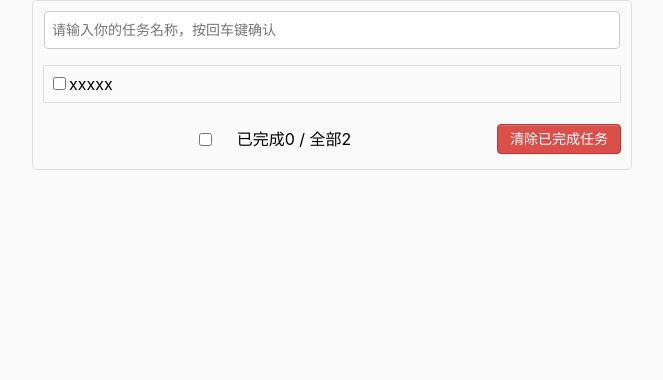
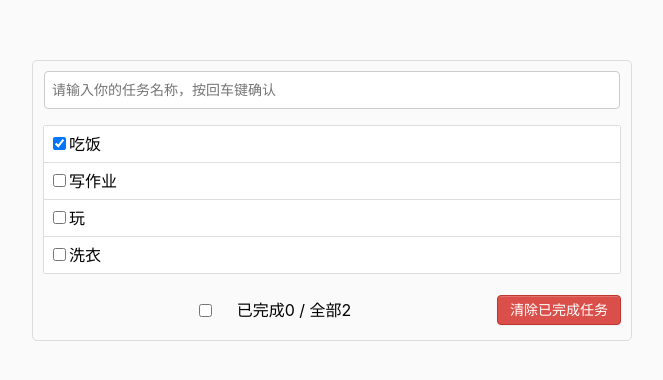
Before and after one commit to Leeaoyin/hello-react, a React (Create React App) app: page / in a window 1280 px wide. Shown: the top 380 px of the page, without its empty margins (308-971 px from the left). Built offline with nearby package versions, Linux system fonts and the light colour scheme.

Commit message:
feat: todoList

```diff
--- a/package.json
+++ b/package.json
@@ -7,6 +7,7 @@
     "@testing-library/react": "^13.4.0",
     "@testing-library/user-event": "^13.5.0",
     "antd": "^5.1.6",
+    "nanoid": "^4.0.0",
     "react": "^18.2.0",
     "react-dom": "^18.2.0",
     "react-scripts": "5.0.1",
--- a/src/App.css
+++ b/src/App.css
@@ -1,6 +1,7 @@
 .App {
   text-align: center;
 }
+
 body {
   background: rgb(250, 250, 250);
 }
@@ -37,6 +38,11 @@ body {
   width: 600px;
   margin: 0 auto;
 }
+
+.todo-wrap {
+  margin-top: 60px;
+}
+
 .todo-container .todo-wrap {
   padding: 10px;
   border: 1px solid #ddd;
@@ -75,6 +81,7 @@ body {
   padding-left: 5px;
   margin-top: 10px;
 }
+
 /*item*/
 li {
   list-style: none;
--- a/src/App.js
+++ b/src/App.js
@@ -3,19 +3,38 @@ import './App.css';
 import Header from './components/Header';
 import List from './components/List';
 import Footer from './components/Footer'
+import React, { Component } from 'react'
 
-function App() {
-  return (
-    <div className="App">
-      <div className="todo-container">
-        <div className="todo-wrap">
-          <Header/>
-          <List/>
-          <Footer/>
+class App extends Component {
+
+  state = {
+    todos: [
+      { id: '001', name: '吃饭', done: true },
+      { id: '002', name: '写作业', done: false },
+      { id: '003', name: '玩', done: false },
+      { id: '004', name: '洗衣', done: false },
+    ]
+  }
+  //用于添加一个todo
+  addTodo = (todoObj) => {
+    const {todos} = this.state;
+    const newTodos = [todoObj,...todos];
+    this.setState({todos:newTodos});
+  }
+
+  render() {
+    return (
+      <div className="App">
+        <div className="todo-container">
+          <div className="todo-wrap">
+            <Header addTodo={this.addTodo} />
+            <List todos={this.state.todos} />
+            <Footer />
+          </div>
         </div>
       </div>
-    </div>
-  );
+    )
+  }
 }
 
 export default App;
--- a/src/components/Header/index.jsx
+++ b/src/components/Header/index.jsx
@@ -1,11 +1,26 @@
 import React, { Component } from 'react'
+import { nanoid } from 'nanoid'
+import { message } from 'antd';
 
 export default class Header extends Component {
+    handleKeyUp = (event) => {
+        const value = event.target.value;
+        if (event.keyCode !== 13) return
+        if (event.target.value.trim() === '') {
+            message.warning('请输入');
+            return;
+        } else {
+            message.success('添加完成');
+        }
+        const todoObj = { id: nanoid(), name: value, done: false }
+        this.props.addTodo(todoObj);
+        event.target.value = '';
+    }
     render() {
         return (
             <div>
                 <div className="todo-header">
-                    <input type="text" placeholder="请输入你的任务名称，按回车键确认" />
+                    <input onKeyUp={this.handleKeyUp} type="text" placeholder="请输入你的任务名称，按回车键确认" />
                 </div>
             </div>
         )
--- a/src/components/Item/index.jsx
+++ b/src/components/Item/index.jsx
@@ -1,14 +1,32 @@
 import React, { Component } from 'react'
 
 export default class Item extends Component {
+
+  state = {
+    mouse: false,
+  }
+  handleMouse = (flag) => {
+    return () => {
+      this.setState({ mouse: flag })
+    }
+  }
+  handleChecked = (id) => {
+    return (event)=>{
+      console.log('====================================');
+    console.log(id,event.target.checked);
+    console.log('====================================');
+    }
+  }
   render() {
+    const { id, name, done } = this.props;
+    const {mouse} = this.state;
     return (
-      <li>
+      <li style={{ backgroundColor: mouse ? '#4e90f5' : 'white',color: mouse ? 'white':'black' }} onMouseLeave={this.handleMouse(false)} onMouseEnter={this.handleMouse(true)} >
         <label>
-          <input type="checkbox" />
-          <span>xxxxx</span>
+          <input type="checkbox" defaultChecked={done ? true : false} onChange={this.handleChecked(id)}/>
+          <span>{name}</span>
         </label>
-        <button className="btn btn-danger" style={{ display: 'none' }}>删除</button>
+        <button className="btn btn-danger" style={{ display: mouse?'block':'none' }}>删除</button>
       </li>
     )
   }
--- a/src/components/List/index.jsx
+++ b/src/components/List/index.jsx
@@ -2,10 +2,17 @@ import React, { Component } from 'react'
 import Item from '../Item'
 
 export default class List extends Component {
+
     render() {
+
+        const { todos } = this.props;
         return (
             <ul className="todo-main">
-                <Item/>
+                {
+                    todos.map((todo) => {
+                        return <Item key={todo.id} {...todo} />
+                    })
+                }
             </ul>
         )
     }
```
Also changed, not shown: 1 other file (tests, documents, lock files or other folders).
